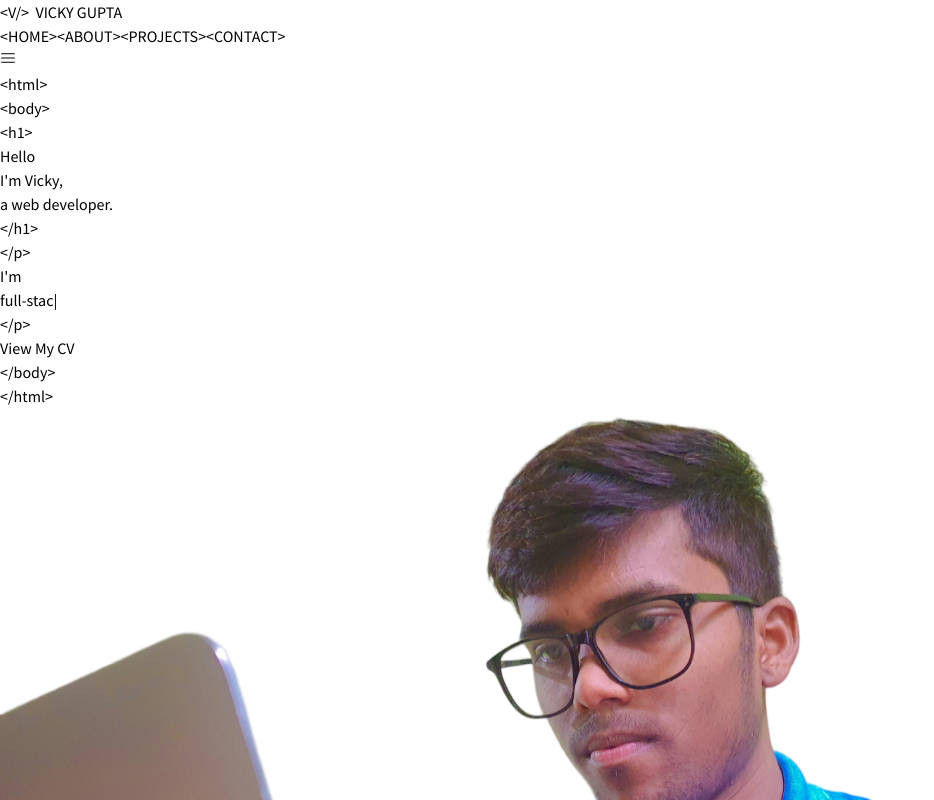
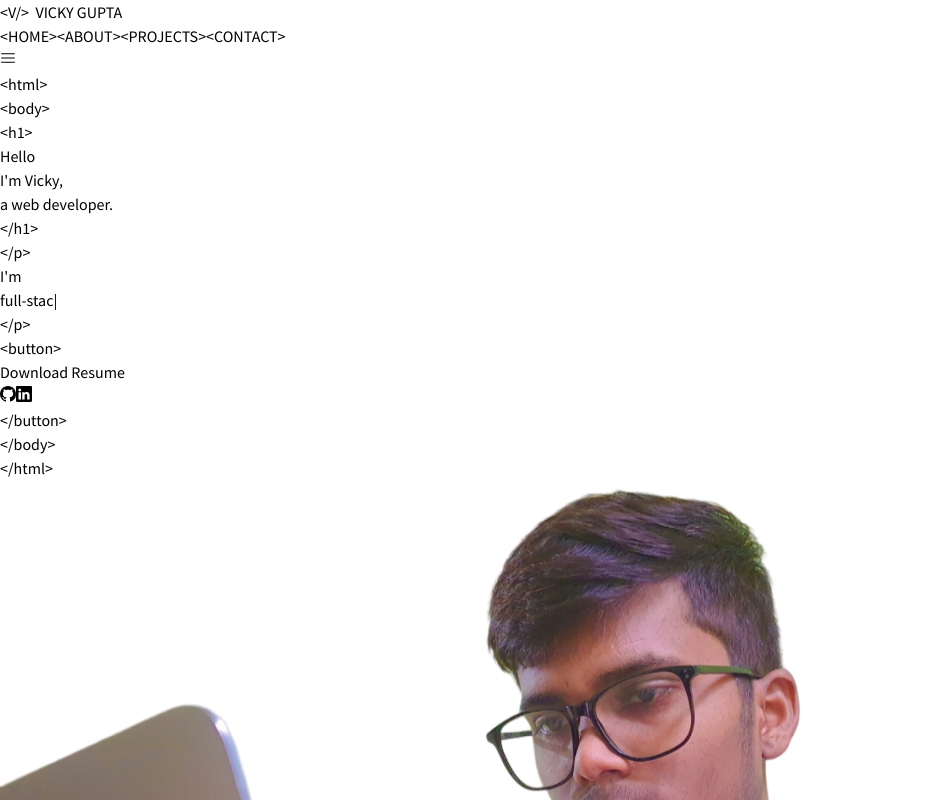
Before and after one commit to vickyguptaa7/portfolio, a React (Vite) app: page / in a window 1280 px wide. Shown: the top 800 px of the page, without its empty margins (0-934 px from the left). Built offline with nearby package versions, Linux system fonts and the light colour scheme.

Commit message:
added profile linkedin and github button to the home page

```diff
--- a/src/components/Footer/Footer.tsx
+++ b/src/components/Footer/Footer.tsx
@@ -15,7 +15,6 @@ function Footer() {
               }}
               animate={{
                 translateY: -document.documentElement.scrollHeight-200,
-                translateX: Math.random() * 20,
                 scale: 1,
                 transition: {
                   repeat: Infinity,
--- a/src/components/Home/Home.tsx
+++ b/src/components/Home/Home.tsx
@@ -1,3 +1,4 @@
+import { BsGithub, BsLinkedin } from "react-icons/bs";
 import TypewriterComponent from "typewriter-effect";
 import myImg from "../../assets/myimg.png";
 import "../../styles.css";
@@ -6,7 +7,7 @@ import Wrapper from "../Wrapper/wrapper";
 function Home() {
   return (
     <Wrapper>
-      <section className="relative flex min-h-[500px] items-center justify-between px-4 mt-16 md:mt-0 md:px-8 md:h-screen md:min-h-[700px]">
+      <section className="relative flex min-h-[580px] items-center justify-between px-4 mt-16 md:mt-0 md:px-8 md:h-screen md:min-h-[800px]">
         <div className="flex flex-col items-start justify-center cursor-default ">
           <p className="text-sm text-gray-300 duration-1000 hover:translate-x-5 hover:duration-300 hover:scale-110">
             &lt;html&gt;
@@ -62,9 +63,33 @@ function Home() {
           <p className="px-6 mt-2 text-sm text-gray-300 duration-1000 hover:translate-x-5 hover:duration-300 hover:scale-110">
             &lt;/p&gt;
           </p>
-          <button className=" border-[--primary-text-color] border-2 px-6 py-2 font-semibold mx-9 mt-4 text-[color:var(--primary-text-color)] hover:bg-[color:var(--primary-text-color)] hover:text-white duration-1000 hover:translate-x-8 hover:duration-300 hover:scale-110 drop-shadow-lg shadow-black">
-            View My CV
+          <p className="px-3 mt-4 text-sm text-gray-300 duration-1000 hover:translate-x-5 hover:duration-300 hover:scale-110">
+            &lt;button&gt;
+          </p>
+          <button className=" border-[--primary-text-color] border-2 px-6 py-2 font-semibold mx-9 mt-2 text-[color:var(--primary-text-color)] hover:bg-[color:var(--primary-text-color)] hover:text-white duration-1000 hover:translate-x-8 hover:duration-300 hover:scale-110 drop-shadow-lg shadow-black">
+            Download Resume
           </button>
+          <div className="flex items-center gap-4 justify-center mt-3 mx-9 text-[color:var(--primary-text-color)]">
+            <button
+              className="duration-300 hover:scale-110 hover:translate-x-2"
+              onClick={() => {
+                window.open("https://github.com/vickyguptaa7");
+              }}
+            >
+              <BsGithub className="text-xl" />
+            </button>
+            <button
+              className="duration-300 hover:scale-110 hover:translate-x-2"
+              onClick={() => {
+                window.open("https://www.linkedin.com/in/vickyguptaa7/");
+              }}
+            >
+              <BsLinkedin className="text-xl" />
+            </button>
+          </div>
+          <p className="px-3 mt-2 text-sm text-gray-300 duration-1000 hover:translate-x-5 hover:duration-300 hover:scale-110">
+            &lt;/button&gt;
+          </p>
           <p className="px-3 mt-4 text-sm text-gray-300 duration-1000 hover:translate-x-5 hover:duration-300 hover:scale-110">
             &lt;/body&gt;
           </p>
--- a/src/index.css
+++ b/src/index.css
@@ -5,6 +5,7 @@
 
 :root {
   --color-primary: #05cbf7;
+  --color-secondary: #ff2d75;
   --primary-text-color: #05cbf7;
   --secondary-text-color: #6a7280;
   --tertiary-text-color: #141f1d;
```
